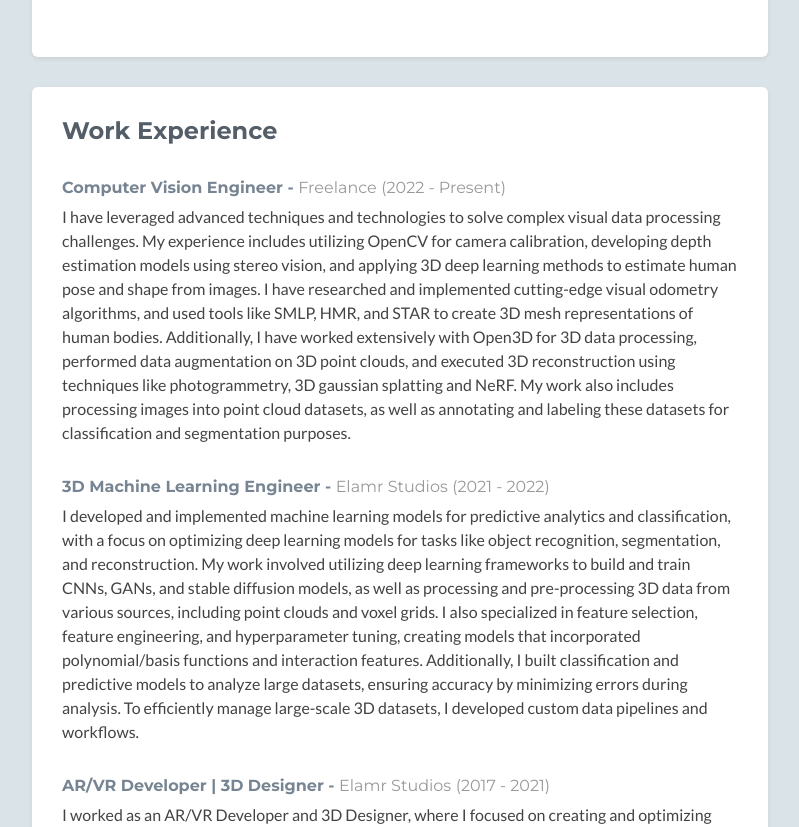
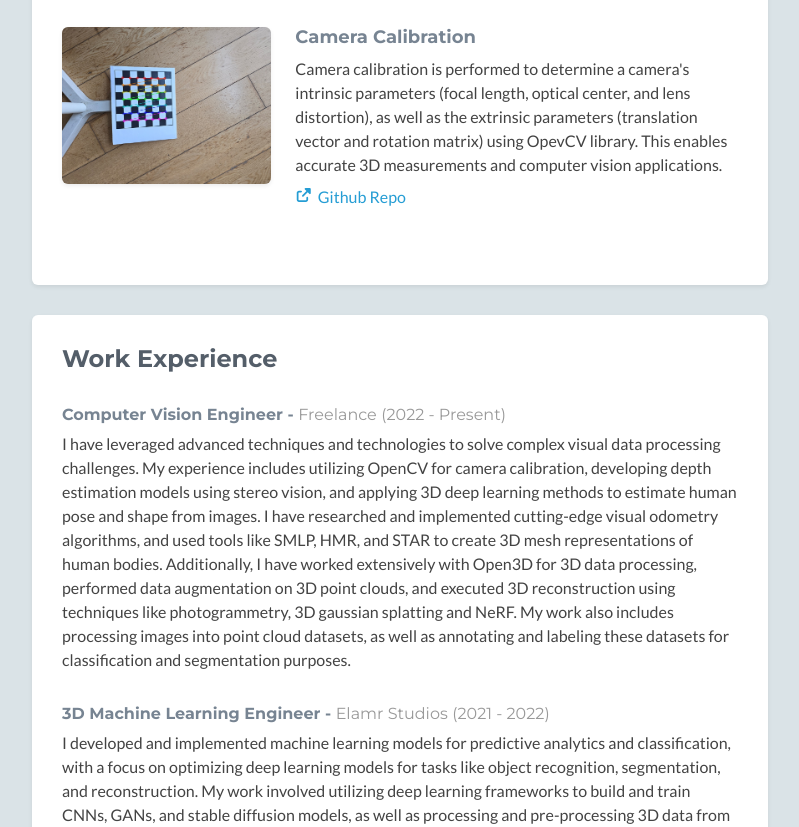
Before and after one commit to o-luwafemi/portfolio, a plain HTML site: page index.html in a window 1280 px wide. Shown: the part 2618-3445 px from the top of the page, without its empty margins (50-849 px from the left). Drawn offline with nearby package versions, Linux system fonts and the light colour scheme; no server answers; a script that the page names is missing; some icons are missing.

Commit message:
Added a project
Added camera calibration project.

```diff
--- a/index.html
+++ b/index.html
@@ -179,6 +179,23 @@
                                         <a class="more-link" href="https://github.com/o-luwafemi/CPIM" target="_blank"><i class="fas fa-external-link-alt"></i>Github Repo</a>
                                         <p> </p>
                                         <a class="more-link" href="https://image-processing.streamlit.app" target="_blank"><i class="fas fa-external-link-alt"></i>Demo</a>
+
+                                    </p>
+                                </div><!--//desc-->
+                            </div><!--//item-->
+
+
+                            <div class="item row">
+                                <a class="col-md-4 col-12" href="#" target="_self">
+                                <img class="img-fluid project-image rounded shadow-sm" src="assets/images/projects/camcal.jpg" alt="project name" />
+                                </a>
+                                <div class="desc col-md-8 col-12">
+                                    <h3 class="title"><a href="https://themes.3rdwavemedia.com/bootstrap-templates/startup/devstudio-bootstrap-theme-for-web-development-agencies-and-developers/" target="_blank">Camera Calibration</a></h3>
+
+
+                                    <p class="mb-2">Camera calibration is performed to determine a camera's intrinsic parameters (focal length, optical center, and lens distortion), as well as the extrinsic parameters (translation vector and rotation matrix) using OpevCV library. This enables accurate 3D measurements and computer vision applications.</p>
+                                    <p>
+                                        <a class="more-link" href="https://github.com/o-luwafemi/Camera-Calibration" target="_blank"><i class="fas fa-external-link-alt"></i>Github Repo</a>
 
                                     </p>
                                 </div><!--//desc-->
```
Also changed, not shown: assets/images/projects/camcal.jpg (added), 12 other files.
